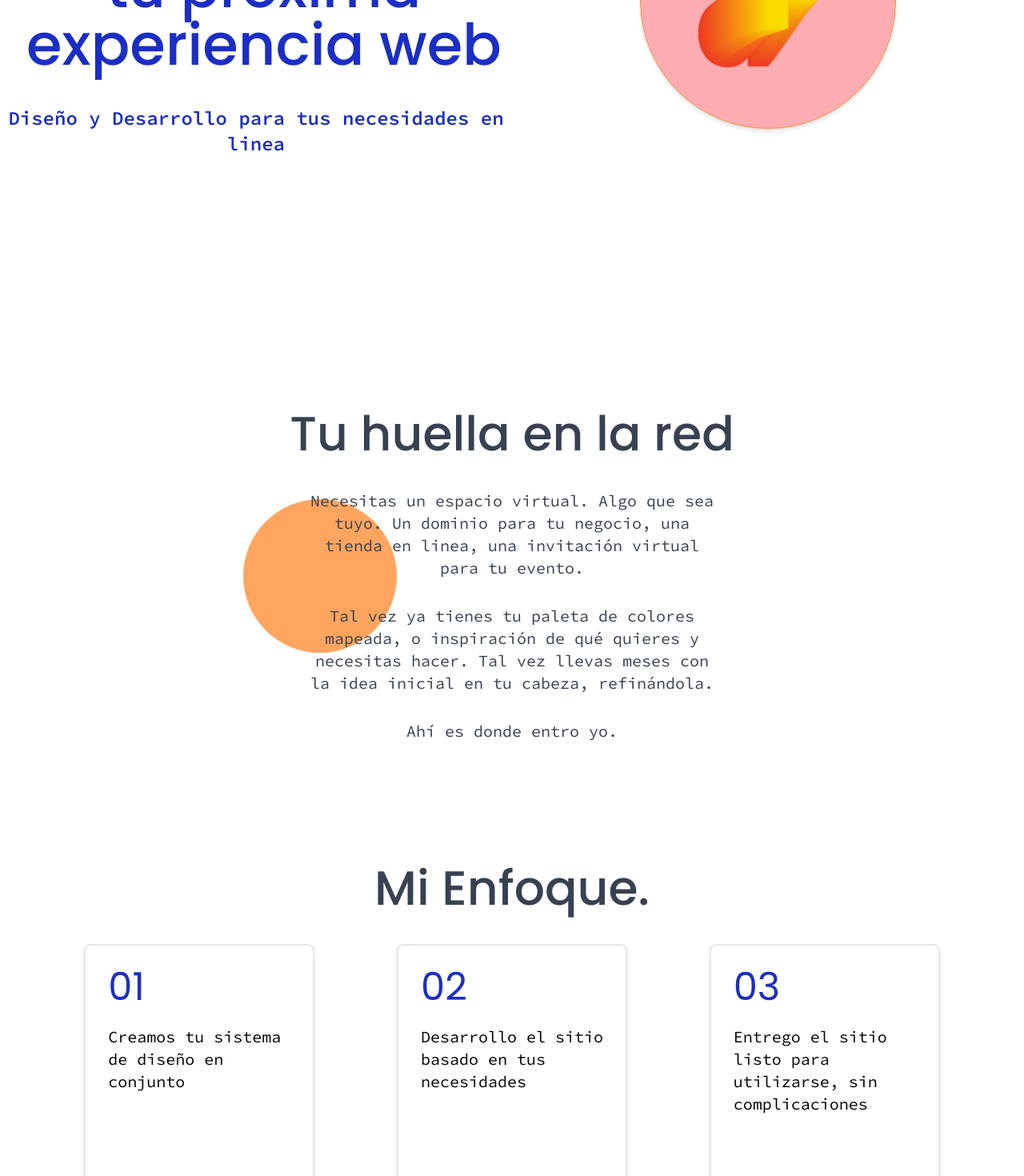
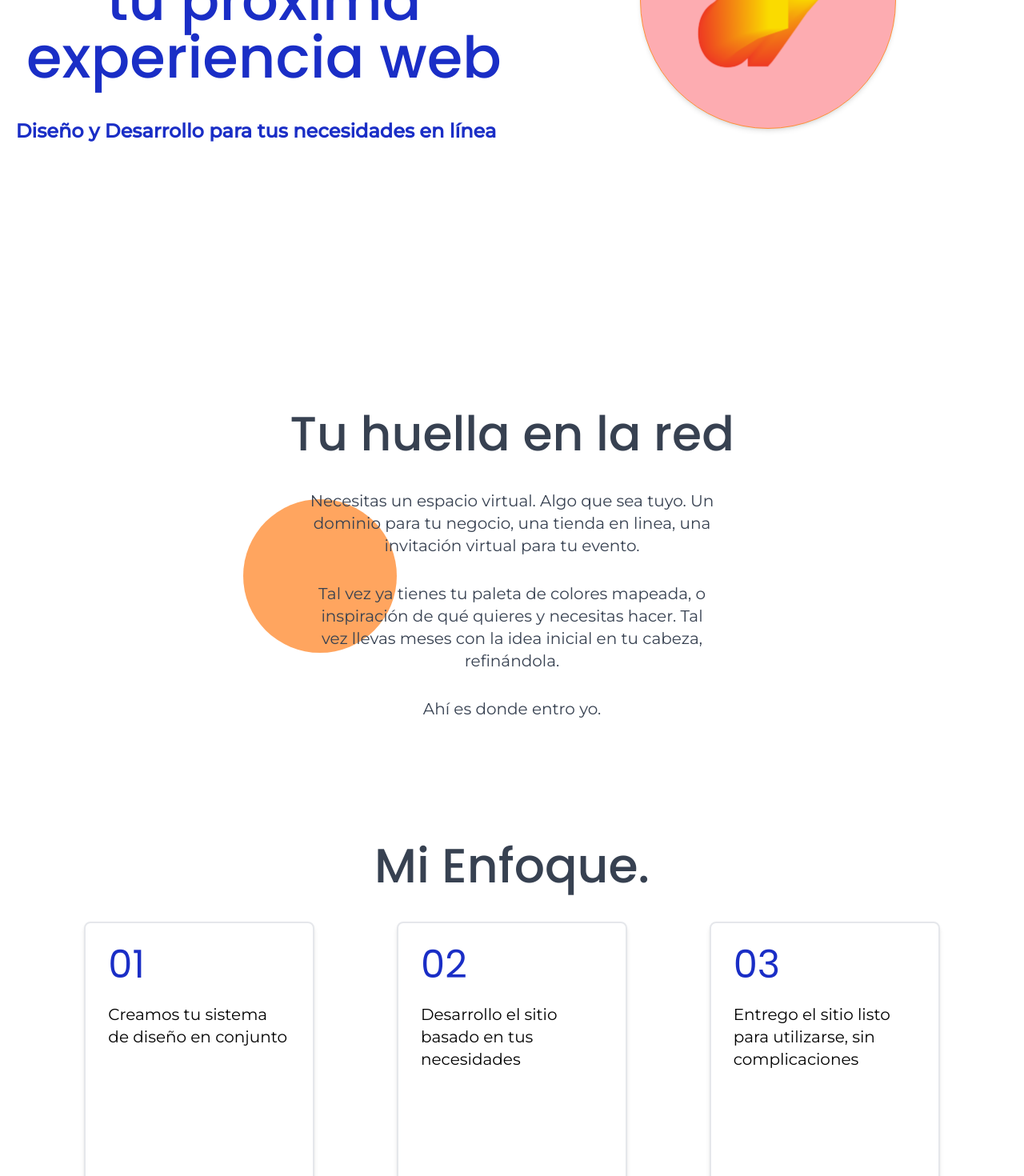
Before and after one commit to alejandrodiazpugh/diazpugh-homepage, a Next.js app: page / in a window 1280 px wide. Shown: the part 400-1870 px from the top of the page at 80% size. Built offline with nearby package versions, Linux system fonts and the light colour scheme.

Commit message:
Text changes, json for pricing, and typography switch to montserrat

```diff
--- a/components/CardContainer.tsx
+++ b/components/CardContainer.tsx
@@ -1,18 +1,20 @@
 import React from 'react';
 import Card from './Card';
-import { cardContent } from '../utils/copyText';
+import type { Card as CardType } from '../pages/index';
 
-interface Props {}
+type Props = {
+	cardData: CardType[];
+};
 
-export default function CardContainer({}: Props) {
+export default function CardContainer({ cardData }: Props) {
 	return (
 		<section className="my-10 mx-auto grid max-w-6xl grid-cols-1 place-items-center justify-center gap-5 lg:grid-cols-3">
-			{cardContent.map((card) => (
+			{cardData.map((card) => (
 				<Card
 					key={card.title}
 					title={card.title}
 					content={card.content}
-					buttonContent={card.buttonContent}
+					buttonContent="ver más"
 					buttonDescription={card.buttonDescription}
 					buttonBullets={card.buttonBullets}
 				/>
--- a/data/cards.json
+++ b/data/cards.json
@@ -2,7 +2,6 @@
 	{
 		"title": "01",
 		"content": "Creamos tu sistema de diseño en conjunto",
-		"buttonContent": "buttonContent",
 		"buttonDescription":
 			"Me aseguro de encontrar el estilo perfecto para que tu sitio sea justo lo que tienes en mente.",
 		"buttonBullets": [
@@ -14,7 +13,6 @@
 	{
 		"title": "02",
 		"content": "Desarrollo el sitio basado en tus necesidades",
-		"buttonContent": "buttonContent",
 		"buttonDescription":
 			"Escalamos el código de tu sitio para que implementemos justo la funcionalidad que buscas.",
 		"buttonBullets": [
@@ -26,7 +24,6 @@
 	{
 		"title": "03",
 		"content": "Entrego el sitio listo para utilizarse, sin complicaciones",
-		"buttonContent": "buttonContent",
 		"buttonDescription":
 			"Ya sea que posees el dominio o necesitas levantar todo desde cero, no tienes que preocuparte por configurar nada.",
 		"buttonBullets": [
--- a/pages/_document.tsx
+++ b/pages/_document.tsx
@@ -4,8 +4,9 @@ export default function Document() {
 	return (
 		<Html lang="es">
 			<Head>
+				<link rel="preconnect" href="https://fonts.googleapis.com" />
 				<link
-					href="https://fonts.googleapis.com/css2?family=Poppins:wght@200;300;400;500;700&family=Source+Code+Pro:wght@300;400;500;600;700&display=swap"
+					href="https://fonts.googleapis.com/css2?family=Montserrat:wght@300;400;500&family=Poppins:wght@200;300;400;500;600;700&display=swap"
 					rel="stylesheet"
 				/>
 			</Head>
--- a/pages/index.tsx
+++ b/pages/index.tsx
@@ -3,7 +3,6 @@ import Layout from '../components/Layout';
 import Image from 'next/image';
 import { motion } from 'framer-motion';
 import logo from '../public/images/ADP-04.png';
-import * as copy from '../utils/copyText';
 import CardContainer from '../components/CardContainer';
 import OfferingContainer from '../components/OfferingContainer';
 import { parseData } from '../utils/parseData';
@@ -19,17 +18,27 @@ export type Service = {
 	id: number;
 };
 
+export type Card = {
+	title: string;
+	content: string;
+	buttonContent: string;
+	buttonDescription: string;
+	buttonBullets: string[];
+};
+
 type Props = {
 	servicesData: Service[];
+	cardData: Card[];
 };
 
 export const getStaticProps: GetStaticProps = async () => {
 	const servicesData = await parseData('./data/services.json');
+	const cardData = await parseData('./data/cards.json');
 
-	return { props: { servicesData } };
+	return { props: { servicesData, cardData } };
 };
 
-export default function Home({ servicesData }: Props) {
+export default function Home({ servicesData, cardData }: Props) {
 	return (
 		<Layout>
 			<Head>
@@ -53,10 +62,10 @@ export default function Home({ servicesData }: Props) {
 					className="col-span-2 col-start-1 flex flex-col justify-center lg:col-span-1"
 				>
 					<h1 className="capitalized mx-auto max-w-md snap-y snap-mandatory pl-5 pt-28 text-center font-poppins text-5xl font-[500] md:max-w-2xl md:text-7xl">
-						{copy.title}
+						Construyamos tu próxima experiencia web
 					</h1>
 					<h2 className="mx-auto my-10 max-w-2xl text-center font-sourceCode text-lg font-semibold md:text-2xl">
-						{copy.subtitle}
+						Diseño y Desarrollo para tus necesidades en línea
 					</h2>
 				</motion.div>
 				{/*       */}
@@ -73,25 +82,34 @@ export default function Home({ servicesData }: Props) {
 					<Image src={logo} alt={'Logo de diazpugh'} priority />
 				</motion.div>
 			</article>
-			<div className="relative m-auto max-w-2xl">
+			<article className="relative m-auto max-w-2xl">
 				<h2 className="capitalized mx-auto max-w-md pt-28 text-center font-poppins text-4xl font-[500] text-gray-700 md:max-w-2xl md:text-6xl">
 					Tu huella en la red
 				</h2>
 				<div className="absolute top-56 -z-20 aspect-square w-32 rounded-full bg-orange opacity-80 lg:w-48"></div>
 				<div className="my-10 mx-auto flex max-w-lg flex-col gap-5 text-center">
 					<div className="flex flex-col gap-8 font-sourceCode text-xl text-gray-700">
-						<p>{copy.huellaFillerText1}</p>
-						<p>{copy.huellaFillerText2}</p>
-						<p>{copy.tagLine}</p>
+						<p>
+							Necesitas un espacio virtual. Algo que sea tuyo. Un
+							dominio para tu negocio, una tienda en linea, una
+							invitación virtual para tu evento.
+						</p>
+						<p>
+							Tal vez ya tienes tu paleta de colores mapeada, o
+							inspiración de qué quieres y necesitas hacer. Tal
+							vez llevas meses con la idea inicial en tu cabeza,
+							refinándola.
+						</p>
+						<p>Ahí es donde entro yo.</p>
 					</div>
 				</div>
-			</div>
+			</article>
 
 			<article className="w-screen lg:h-screen">
 				<h2 className="mx-auto max-w-md pt-28 text-center font-poppins text-4xl font-[500] capitalize text-gray-700 md:max-w-2xl md:text-6xl">
 					Mi enfoque.
 				</h2>
-				<CardContainer />
+				<CardContainer cardData={cardData} />
 			</article>
 			<article>
 				<h2 className="mx-auto max-w-md pt-28 text-center font-poppins text-4xl font-[500] capitalize text-gray-700 md:max-w-2xl md:text-6xl">
--- a/tailwind.config.js
+++ b/tailwind.config.js
@@ -17,7 +17,7 @@ module.exports = {
 			},
 			fontFamily: {
 				poppins: 'Poppins, sans-serif',
-				sourceCode: "'Source Code Pro', mono",
+				sourceCode: 'Montserrat, sans-serif',
 			},
 			boxShadow: {
 				top: '0px -6px 18px 1px rgba(0,0,0,0.39)',
--- a/utils/copyText.tsx
+++ /dev/null
@@ -1,118 +0,0 @@
-import { StaticImageData } from 'next/image';
-import domainImg from '../public/images/ADP-08.png';
-import responsiveImg from '../public/images/ADP-09.png';
-import globalImg from '../public/images/ADP-10.png';
-import userImg from '../public/images/ADP-11.png';
-
-//Index
-
-//Hero section
-export const title = 'Construyamos tu próxima experiencia web';
-export const subtitle = 'Diseño y Desarrollo para tus necesidades en linea';
-//Huella section
-export const huellaFillerText1 =
-	'Necesitas un espacio virtual. Algo que sea tuyo. Un dominio para tu negocio, una tienda en linea, una invitación virtual para tu evento.';
-
-export const huellaFillerText2 =
-	'Tal vez ya tienes tu paleta de colores mapeada, o inspiración de qué quieres y necesitas hacer. Tal vez llevas meses con la idea inicial en tu cabeza, refinándola.';
-
-export const tagLine = 'Ahí es donde entro yo.';
-
-// Mi Enfoque Section
-
-export interface Card {
-	title: string;
-	content: string;
-	buttonContent: string;
-	buttonDescription: string;
-	buttonBullets: string[];
-}
-
-const buttonContent = 'ver más';
-
-export const cardContent: Card[] = [
-	{
-		title: '01',
-		content: 'Creamos tu sistema de diseño en conjunto',
-		buttonContent: buttonContent,
-		buttonDescription:
-			'Me aseguro de encontrar el estilo perfecto para que tu sitio sea justo lo que tienes en mente.',
-		buttonBullets: [
-			'¿Qué tono queremos tranmitir con la tipografía?',
-			'¿Qué paleta de colores usaremos? ',
-			'¿Cuál es el contenido más importante? ¿Cómo lo mostraremos?',
-		],
-	},
-	{
-		title: '02',
-		content: 'Desarrollo el sitio basado en tus necesidades',
-		buttonContent: buttonContent,
-		buttonDescription:
-			'Escalamos el código de tu sitio para que implementemos justo la funcionalidad que buscas.',
-		buttonBullets: [
-			'¿Buscas un e-commerce con procesamiento de pagos?',
-			'¿Necesitas conectar un blog y boletín al sitio?',
-			'¿Quieres recibir tu feed de videos directamente en la página de inicio?',
-		],
-	},
-	{
-		title: '03',
-		content: 'Entrego el sitio listo para utilizarse, sin complicaciones',
-		buttonContent: buttonContent,
-		buttonDescription:
-			'Ya sea que posees el dominio o necesitas levantar todo desde cero, no tienes que preocuparte por configurar nada.',
-		buttonBullets: [
-			'El sitio está optimizado para motores de búsqueda.',
-			'El tiempo de carga está minimizado para el tamaño de la página.',
-			'El contenido se apega a las guías de accesibilidad.',
-		],
-	},
-];
-
-interface services {
-	title: string;
-	description: string;
-	img: StaticImageData;
-	id: string;
-	alt: string;
-	color: 'yellow' | 'pink' | 'orange' | 'cyan';
-}
-
-export const servicesContent: services[] = [
-	{
-		id: '1',
-		title: 'Dominio y hosting para alta velocidad de carga',
-		description:
-			'Tu sitio necesita ser sencillo de encontrar, y sin que te preocupes por servidores ni tipos de conexiones. Me encargo de conectar tu dominio al hosting adecuado, y darle a tu sitio la tarjeta de presentación que se merece',
-		img: domainImg,
-		alt: 'Ícono de sitio representando el servicio de dominio y hosting',
-		color: 'yellow',
-	},
-	{
-		id: '2',
-		title: 'Optimización para motores de búsqueda y estilo responsivo para cualquier dispositivo',
-		description:
-			'La mayoría del tráfico de la red se da por medio de smartphones. La manera de destacar en los motores de búsqueda es con sitios responsivos, accesibles, y fáciles de usar',
-		img: responsiveImg,
-		alt: 'Ícono de sitio representando el servicio de SEO y responsividad',
-		color: 'pink',
-	},
-	{
-		id: '3',
-		title: 'Conexión con sistemas de manejo de contenido',
-		description:
-			'Ya sea que buscas construir un blog, o conectar uno ya existente, me encargo de que tu experiencia sea lo más sencilla posible.',
-		img: globalImg,
-		alt: 'Ícono de sitio representando el servicio de CMS',
-		color: 'cyan',
-	},
-	{
-		id: '4',
-		title: 'Formularios de comunicación con clientes listos para usarse',
-		description:
-			'Facilita la comunicación con tus clientes por medio de formularios de contacto, boletines con ofertas y promociones, o seguimiento de pedidos.',
-		img: userImg,
-		alt: 'Ícono de sitio representando el servicio de formularios para comunicación con clientes',
-		color: 'orange',
-	},
-];
```
Also changed, not shown: data/pricing.json (+68 -5 lines).
